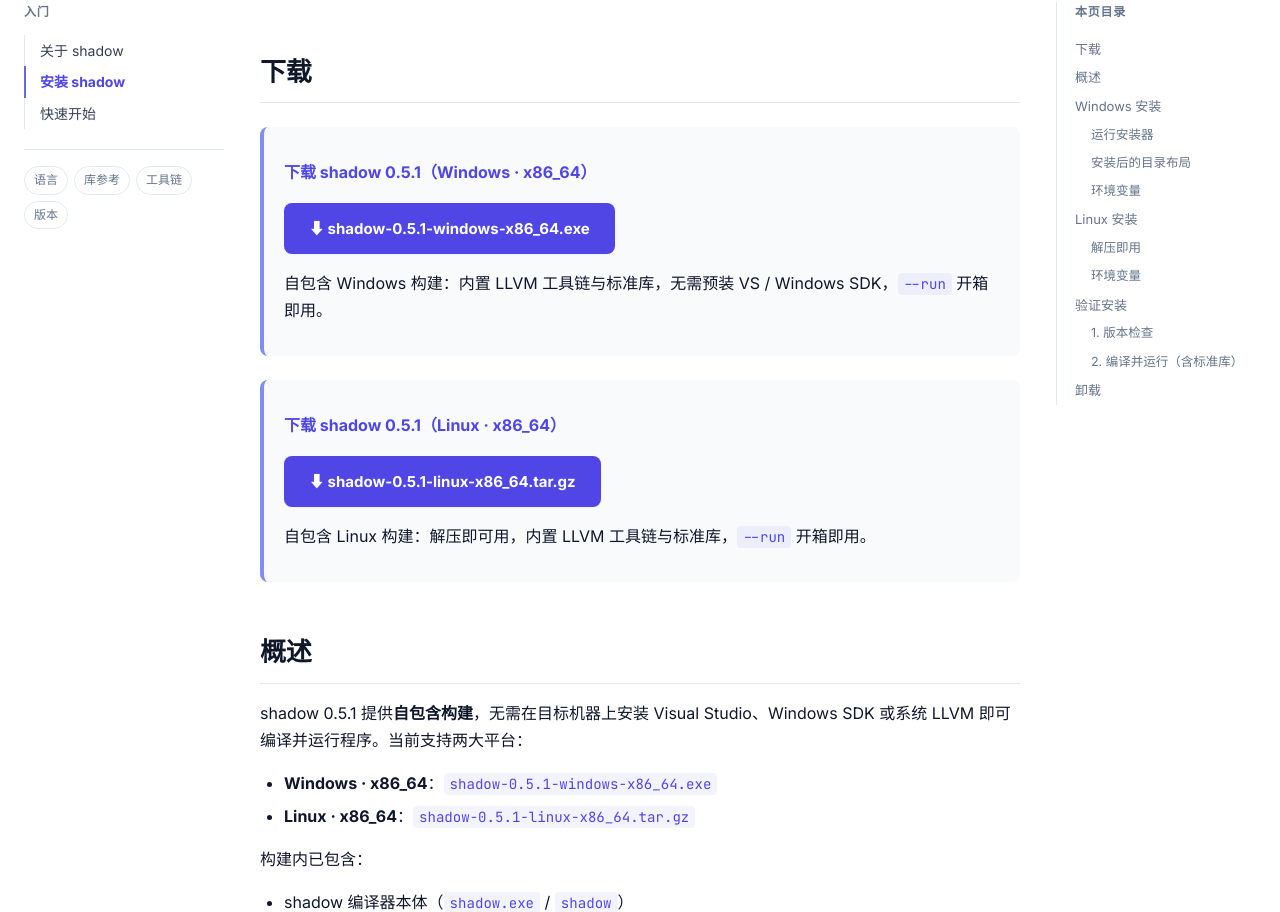
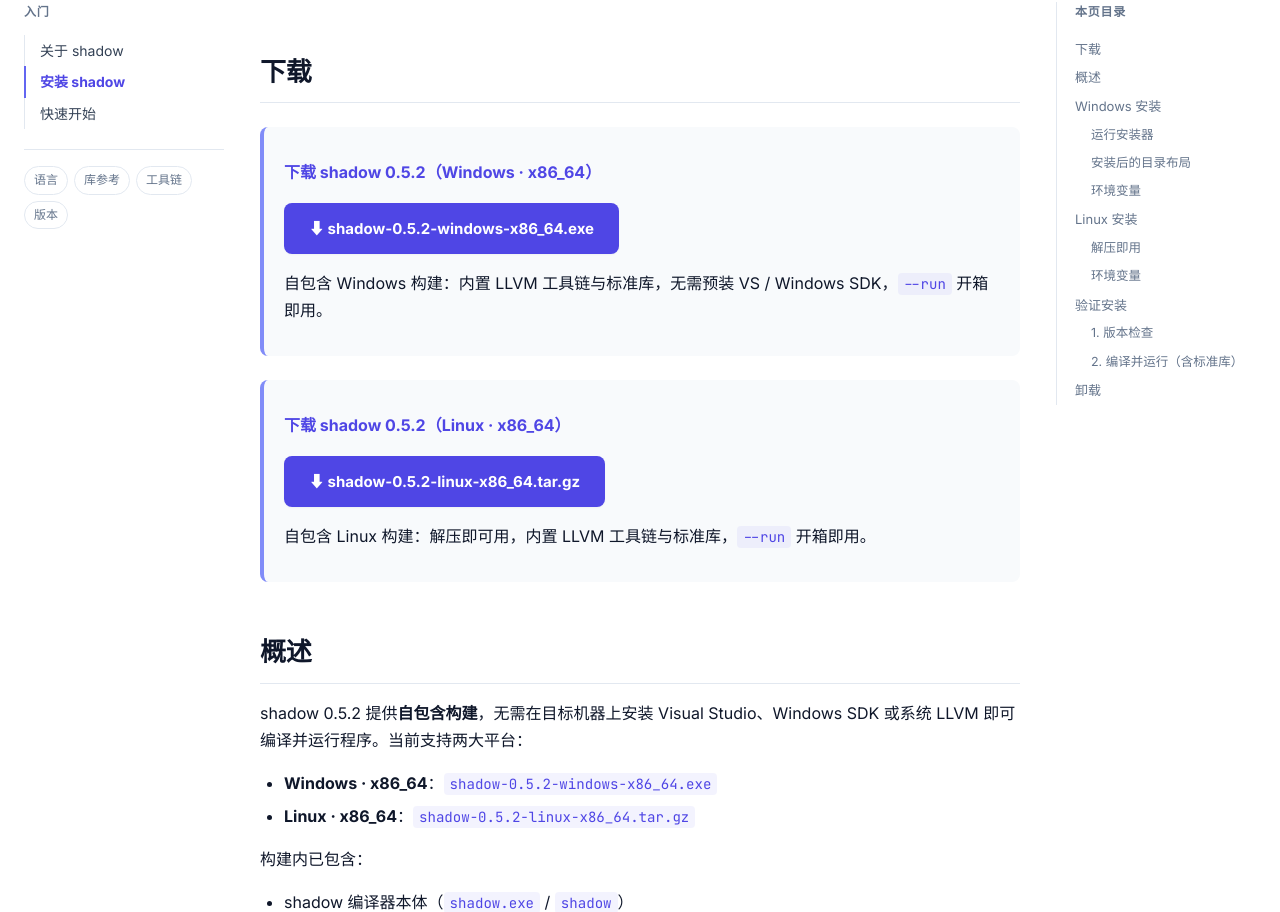
Before and after one commit to lu-91015/shadow-docs, a Jekyll site: the page built from docs/install.md, in a window 1280 px wide and 1400 px high. Shown: the part 279-1191 px from the top of the window. Built offline with Jekyll 4.4.1, drawn with Linux system fonts in a browser that asks for light colours; some of the changed text lies outside the part shown.

Commit message:
docs: 升级到 0.5.2，支持 Windows/Linux 双平台下载
- shadow_version 0.5.1 -> 0.5.2
- versions.yml 新增 0.5.2 条目（latest，windows/linux 双直链），0.5.1 置非 latest
- 0.5.2 说明基于 RELEASE_0.5.2.md 补全：GC 带内对象头 W3 重构、多基准反超 Go、
  新增语言特性、双平台统一自举 + /Brepro 可重现、FIXEDPOINT_OK
- 下载页/安装页/首页均数据驱动，自动指向 0.5.2 双平台构建

```diff
--- a/_config.yml
+++ b/_config.yml
@@ -6,7 +6,7 @@ lang: zh-CN
 
 # ===== 版本信息（发版时只需改这里，或用 tools/sync_version.sh 自动同步）=====
 # 全站下载链接、首页徽标、版本页「最新」判定都读取这个变量。
-shadow_version: "0.5.1"
+shadow_version: "0.5.2"
 # GitHub 仓库（owner/repo），用于拼下载直链
 github_repo: "lu-91015/shadow"
 
```
Also changed, not shown: _data/versions.yml (+10 -1 lines).
